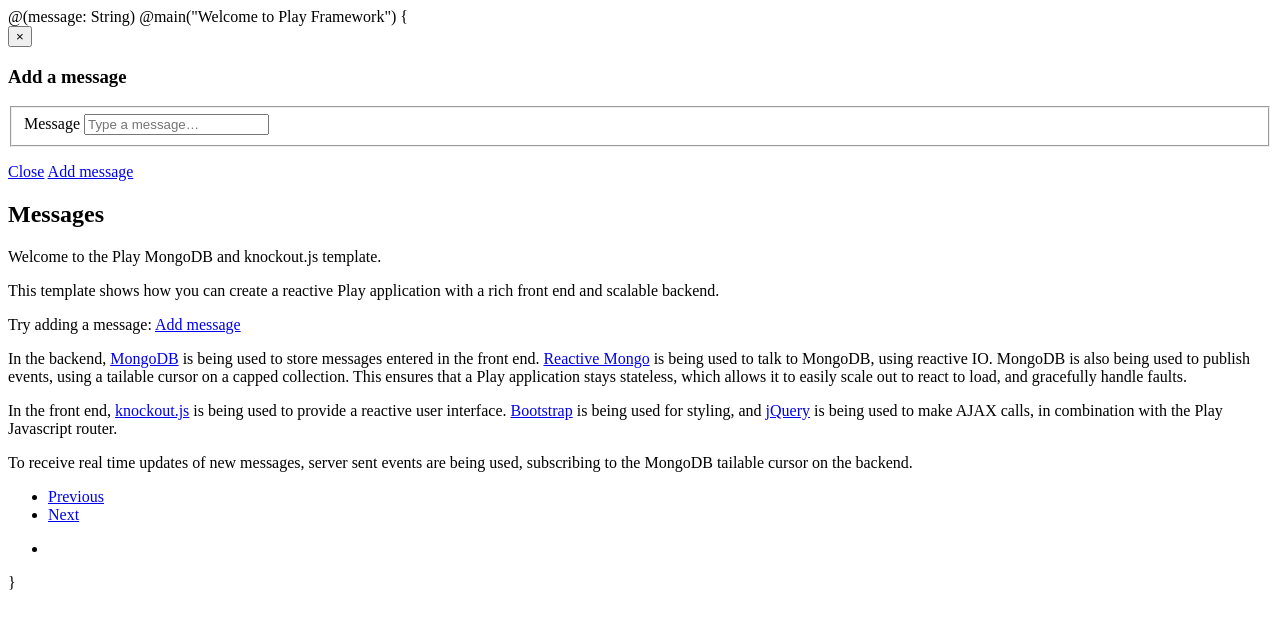
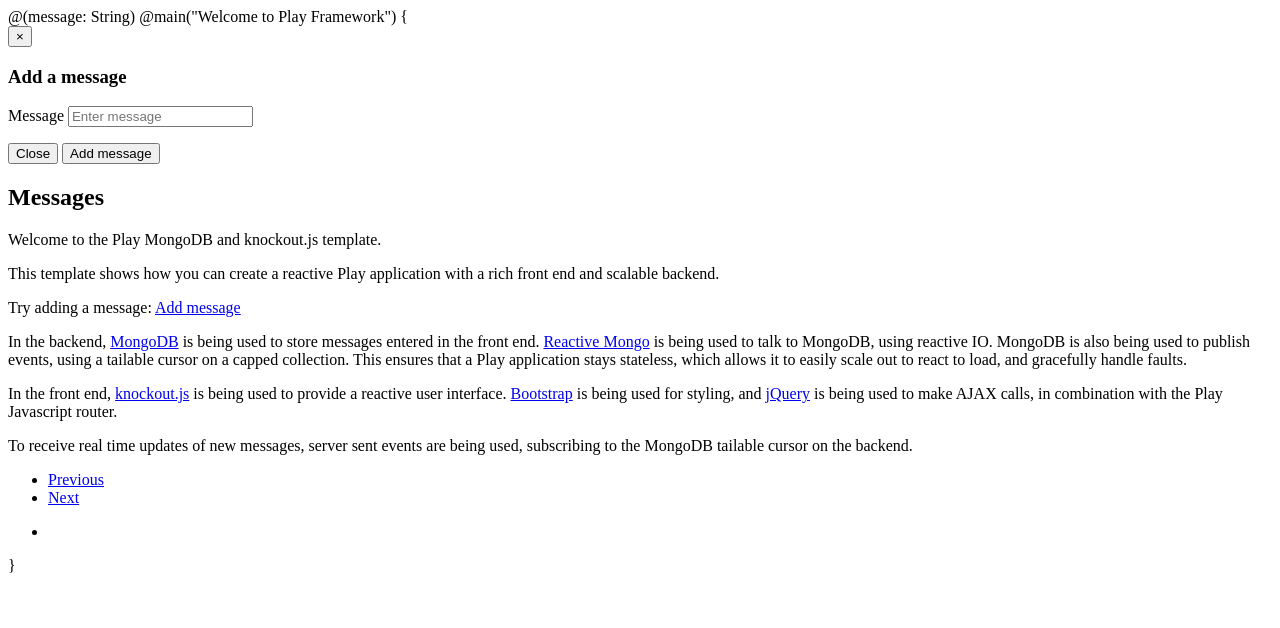
Before and after one commit to udii/elysium, a plain HTML site: page app/views/index.scala.html in a window 1280 px wide. Drawn offline with Linux system fonts and the light colour scheme.

Commit message:
Improved, better docs, fixed some bugs

```diff
--- a/app/views/index.scala.html
+++ b/app/views/index.scala.html
@@ -10,16 +10,17 @@
                     <h3>Add a message</h3>
                 </div>
                 <div class="modal-body">
-                    <form>
-                        <fieldset>
-                            <label>Message</label>
-                            <input type="text" placeholder="Type a message…" data-bind="value: messageField">
-                        </fieldset>
+                    <form role="form">
+                        <div class="form-group">
+                            <label for="messageField">Message</label>
+                            <input type="text" class="form-control" id="messageField" placeholder="Enter message"
+                                data-bind="value: messageField"/>
+                        </div>
                     </form>
                 </div>
                 <div class="modal-footer">
-                    <a href="#" class="btn">Close</a>
-                    <a href="#" class="btn btn-primary" data-bind="click: saveMessage">Add message</a>
+                    <button class="btn btn-link" data-dismiss="modal">Close</button>
+                    <button class="btn btn-primary" data-bind="click: saveMessage">Add message</button>
                 </div>
             </div>
         </div>
```
Also changed, not shown: 3 other files.
